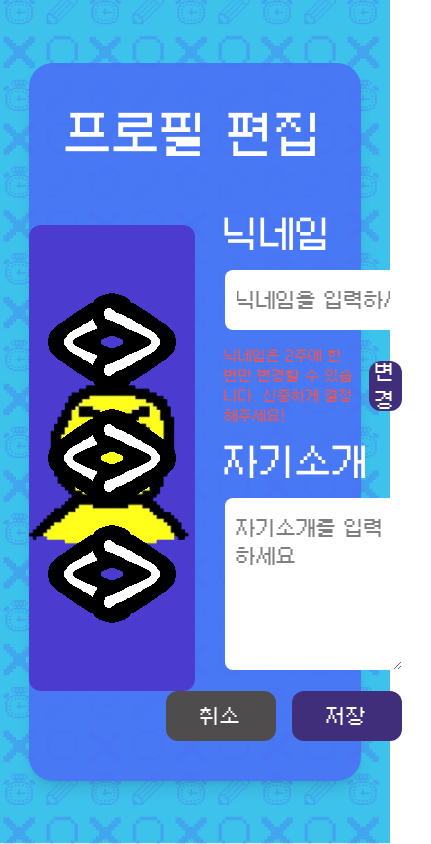
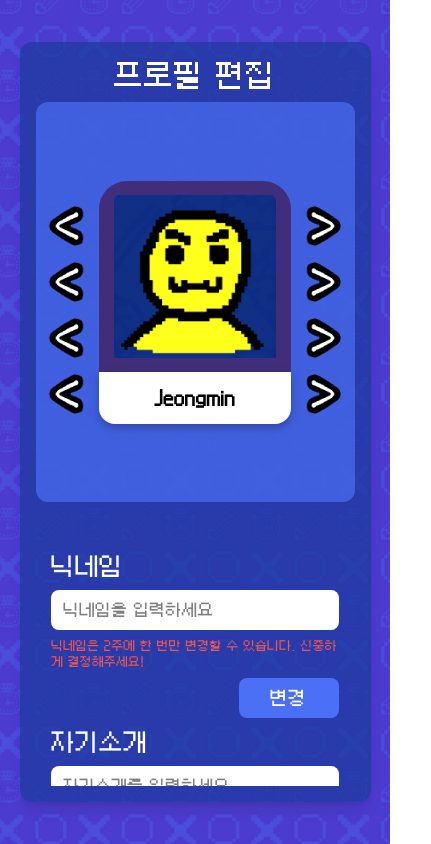
Before and after one commit to prgrms-web-devcourse-final-project/WEB2_3_Our-Tuft_FE, a Next.js app: page /my in a window 390 px wide. Shown: the whole page, 431 px wide, since content can reach past the window. Built offline with nearby package versions, Linux system fonts and the light colour scheme.

Commit message:
:lipstick: Style:프로필 편집 페이지 디자인 수정 및 반응형 UI 구현

```diff
--- a/src/app/lobby/_components/avatarChange.tsx
+++ /dev/null
@@ -1,51 +0,0 @@
-import Image from "next/image";
-
-export default function AvatarChange() {
-  return (
-    <div className="flex items-center justify-center w-1/2">
-      <div
-        className="w-[620px] h-[466px] bg-[var(--color-point)] rounded-xl flex items-center justify-center relative"
-        style={{ top: "-20px" }}
-      >
-        <Image
-          src="/assets/images/removed-profile.png"
-          alt="더미프로필"
-          width={350}
-          height={350}
-        />
-        {/* pixel-left 이미지 세로로 3개 배치 */}
-        <div className="absolute left-2 top-1/2 transform -translate-y-1/2 flex flex-col space-y-4">
-          {[1, 2, 3].map((_, index) => (
-            <button
-              key={`left-${index}`}
-              className="hover:scale-110 transition-transform cursor-pointer"
-            >
-              <Image
-                src="/assets/images/pixel-left.png"
-                alt="pixel-left"
-                width={100}
-                height={100}
-              />
-            </button>
-          ))}
-        </div>
-        {/* pixel-right 이미지 세로로 3개 배치 */}
-        <div className="absolute right-2 top-1/2 transform -translate-y-1/2 flex flex-col space-y-4">
-          {[1, 2, 3].map((_, index) => (
-            <button
-              key={`right-${index}`}
-              className="hover:scale-110 transition-transform cursor-pointer"
-            >
-              <Image
-                src="/assets/images/pixel-right.png"
-                alt="pixel-right"
-                width={100}
-                height={100}
-              />
-            </button>
-          ))}
-        </div>
-      </div>
-    </div>
-  );
-}
--- a/src/app/lobby/_components/infoChange.tsx
+++ /dev/null
@@ -1,50 +0,0 @@
-import Link from "next/link";
-
-export default function InfoChange() {
-  return (
-    <div className="flex-grow flex flex-col items-center justify-center space-y-4">
-      <div className="w-[75%]">
-        <label className="block text-white text-4xl mb-4" htmlFor="nickname">
-          닉네임
-        </label>
-        <input
-          id="nickname"
-          type="text"
-          className="w-full py-4 px-3 rounded-lg bg-white text-black text-xl"
-          placeholder="닉네임을 입력하세요"
-        />
-        <div className="flex items-center justify-between mt-4">
-          <p className="text-[var(--color-lightRed)] text-sm">
-            닉네임은 2주에 한 번만 변경할 수 있습니다. 신중하게 결정해주세요!
-          </p>
-          <button className="w-[110px] h-[50px] bg-[var(--color-secondPoint)] hover:bg-[var(--color-secondPoint-hover)] text-white text-xl rounded-xl transition-all flex items-center justify-center ml-4">
-            변경
-          </button>
-        </div>
-      </div>
-      <div className="w-[75%]">
-        <label className="block text-white text-4xl mb-4" htmlFor="bio">
-          자기소개
-        </label>
-        <textarea
-          id="bio"
-          className="w-full py-4 px-3 rounded-lg bg-white text-black text-xl"
-          placeholder="자기소개를 입력하세요"
-          rows={5}
-        ></textarea>
-        <div className="flex justify-end space-x-4 mt-4">
-          <Link href="/lobby">
-            <button className="w-[110px] h-[50px] bg-[#4E4C4C] hover:bg-gray-600 text-white text-xl rounded-xl transition-all flex items-center justify-center">
-              취소
-            </button>
-          </Link>
-          <Link href="/lobby">
-            <button className="w-[110px] h-[50px] bg-[var(--color-secondPoint)] hover:bg-[var(--color-secondPoint-hover)] text-white text-xl rounded-xl transition-all flex items-center justify-center">
-              저장
-            </button>
-          </Link>
-        </div>
-      </div>
-    </div>
-  );
-}
--- /dev/null
+++ b/src/app/my/_components/avatarChange.tsx
@@ -0,0 +1,61 @@
+import Image from "next/image";
+import Link from "next/link";
+
+export default function AvatarChange() {
+  return (
+    <div className="flex items-center justify-center w-full md:w-1/2 mb-4 md:mb-0">
+      <div className="w-full max-w-[350px] md:max-w-[450px] lg:max-w-[550px] xl:w-[620px] h-[400px] md:h-[500px] lg:h-[550px] xl:h-[600px] bg-[var(--color-second)]/70 rounded-xl flex flex-col items-center justify-center relative">
+        {/* 중앙 프로필 이미지 */}
+        <div className="w-[60%] md:w-[65%] max-w-[350px] aspect-square bg-[var(--color-secondPoint)] rounded-t-[28px] flex items-center justify-center">
+          <Image
+            src="/assets/images/dummy.svg"
+            alt="프로필 이미지"
+            width={300}
+            height={300}
+            className="object-cover w-[85%] h-[85%]"
+          />
+        </div>
+
+        {/* 사용자 닉네임 */}
+        <div className="w-[60%] md:w-[65%] max-w-[350px] mt-0 bg-white rounded-b-2xl text-lg md:text-xl lg:text-2xl py-3 md:py-4 px-2 text-black text-center drop-shadow-custom flex items-center justify-center">
+          <span className="font-semibold">Jeongmin</span>
+        </div>
+
+        {/* pixel-left 이미지 세로로 4개 배치 - 크기 축소 및 위치 조정 */}
+        <div className="absolute left-[3%] md:left-[1%] lg:left-[2%] xl:left-[3%] top-[52%] lg:top-[53%] xl:top-[56%] transform -translate-y-1/2 flex flex-col space-y-4 lg:space-y-6 xl:space-y-8">
+          {[1, 2, 3, 4].map((_, index) => (
+            <button
+              key={`left-${index}`}
+              className="hover:scale-110 transition-transform cursor-pointer"
+            >
+              <Image
+                src="/assets/images/pixel-left.png"
+                alt="pixel-left"
+                width={80}
+                height={80}
+                className="w-[40px] h-[40px] md:w-[50px] md:h-[50px] lg:w-[60px] lg:h-[60px]"
+              />
+            </button>
+          ))}
+        </div>
+        {/* pixel-right 이미지 세로로 4개 배치 - 크기 축소 및 위치 조정 */}
+        <div className="absolute right-[3%] md:right-[1%] lg:right-[2%] xl:right-[3%] top-[52%] lg:top-[53%] xl:top-[56%] transform -translate-y-1/2 flex flex-col space-y-4 lg:space-y-6 xl:space-y-8">
+          {[1, 2, 3, 4].map((_, index) => (
+            <button
+              key={`right-${index}`}
+              className="hover:scale-110 transition-transform cursor-pointer"
+            >
+              <Image
+                src="/assets/images/pixel-right.png"
+                alt="pixel-right"
+                width={80}
+                height={80}
+                className="w-[40px] h-[40px] md:w-[50px] md:h-[50px] lg:w-[60px] lg:h-[60px]"
+              />
+            </button>
+          ))}
+        </div>
+      </div>
+    </div>
+  );
+}
--- /dev/null
+++ b/src/app/my/_components/infoChange.tsx
@@ -0,0 +1,56 @@
+import Link from "next/link";
+
+export default function InfoChange() {
+  return (
+    <div className="w-full md:w-1/2 flex flex-col items-center justify-center space-y-2 md:space-y-4">
+      <div className="w-[90%] md:w-[85%] lg:w-[80%] xl:w-[75%]">
+        <label
+          className="block text-white text-2xl md:text-3xl lg:text-4xl mb-2 md:mb-4"
+          htmlFor="nickname"
+        >
+          닉네임
+        </label>
+        <input
+          id="nickname"
+          type="text"
+          className="w-full py-2 md:py-3 lg:py-4 px-3 rounded-lg bg-white text-black text-base md:text-lg lg:text-xl"
+          placeholder="닉네임을 입력하세요"
+        />
+        <div className="flex flex-col md:flex-row md:items-center justify-between mt-2 md:mt-4">
+          <p className="text-[var(--color-lightRed)] text-xs md:text-sm mb-2 md:mb-0">
+            닉네임은 2주에 한 번만 변경할 수 있습니다. 신중하게 결정해주세요!
+          </p>
+          <button className="w-[100px] md:w-[110px] h-[40px] md:h-[50px] bg-[var(--color-second)] hover:bg-[var(--color-second-hover)] text-white text-lg md:text-xl rounded-lg md:rounded-xl transition-all flex items-center justify-center md:ml-4 self-end md:self-auto">
+            변경
+          </button>
+        </div>
+      </div>
+      <div className="w-[90%] md:w-[85%] lg:w-[80%] xl:w-[75%]">
+        <label
+          className="block text-white text-2xl md:text-3xl lg:text-4xl mb-2 md:mb-4"
+          htmlFor="bio"
+        >
+          자기소개
+        </label>
+        <textarea
+          id="bio"
+          className="w-full py-2 md:py-3 lg:py-4 px-3 rounded-lg bg-white text-black text-base md:text-lg lg:text-xl"
+          placeholder="자기소개를 입력하세요"
+          rows={4}
+        ></textarea>
+        <div className="flex justify-end space-x-3 md:space-x-4 mt-8 md:mt-12 lg:mt-16">
+          <Link href="/lobby">
+            <button className="w-[90px] md:w-[100px] lg:w-[110px] h-[40px] md:h-[45px] lg:h-[50px] bg-[#4E4C4C] hover:bg-gray-600 text-white text-lg md:text-xl rounded-lg md:rounded-xl transition-all flex items-center justify-center">
+              취소
+            </button>
+          </Link>
+          <Link href="/lobby">
+            <button className="w-[90px] md:w-[100px] lg:w-[110px] h-[40px] md:h-[45px] lg:h-[50px] bg-[var(--color-second)] hover:bg-[var(--color-second-hover)] text-white text-lg md:text-xl rounded-lg md:rounded-xl transition-all flex items-center justify-center">
+              저장
+            </button>
+          </Link>
+        </div>
+      </div>
+    </div>
+  );
+}
--- a/src/app/my/page.tsx
+++ b/src/app/my/page.tsx
@@ -1,18 +1,21 @@
-import AvatarChange from "../lobby/_components/avatarChange";
-import InfoChange from "../lobby/_components/infoChange";
+import AvatarChange from "./_components/avatarChange";
+import InfoChange from "./_components/infoChange";
 
 export default function Page() {
   return (
     <div
       className="w-screen h-screen bg-cover bg-center flex items-center justify-center"
-      style={{ backgroundImage: "url('/assets/images/bg.png')" }}
+      style={{ backgroundImage: "url('/assets/images/shopbg.png')" }}
     >
-      <div className="w-[85%] max-w-[1700px] h-[85%] max-h-[900px] bg-[var(--color-second)]/90 rounded-3xl shadow-lg flex flex-col items-center justify-start pt-12">
-        <h1 className="text-5xl text-white mb-4">프로필 편집</h1>
-        <div className="flex w-full h-full">
+      <div className="w-[90%] md:w-[85%] max-w-[1700px] h-[90%] md:h-[85%] max-h-[900px] bg-[#1B399C]/70 rounded-xl md:rounded-3xl shadow-lg flex flex-col items-center justify-start p-4 md:pt-8 lg:pt-12">
+        <h1 className="text-3xl md:text-4xl lg:text-5xl text-white mb-2 md:mb-4">
+          프로필 편집
+        </h1>
+        <div className="flex flex-col md:flex-row w-full h-full overflow-auto md:overflow-hidden">
           <AvatarChange />
-          {/* 구분선 */}
-          <div className="w-[3px] h-[90%] bg-white mt-4 mb-2"></div>
+          {/* 구분선 - 모바일에서는 가로, 태블릿/데스크탑에서는 세로 */}
+          <div className="hidden md:block w-[2px] md:w-[3px] h-[2px] md:h-[90%] bg-white my-4 md:my-0 md:mx-2 md:mt-4 md:mb-2"></div>
+          <div className="block md:hidden w-full h-[2px] bg-white my-4"></div>
           <InfoChange />
         </div>
       </div>
```
